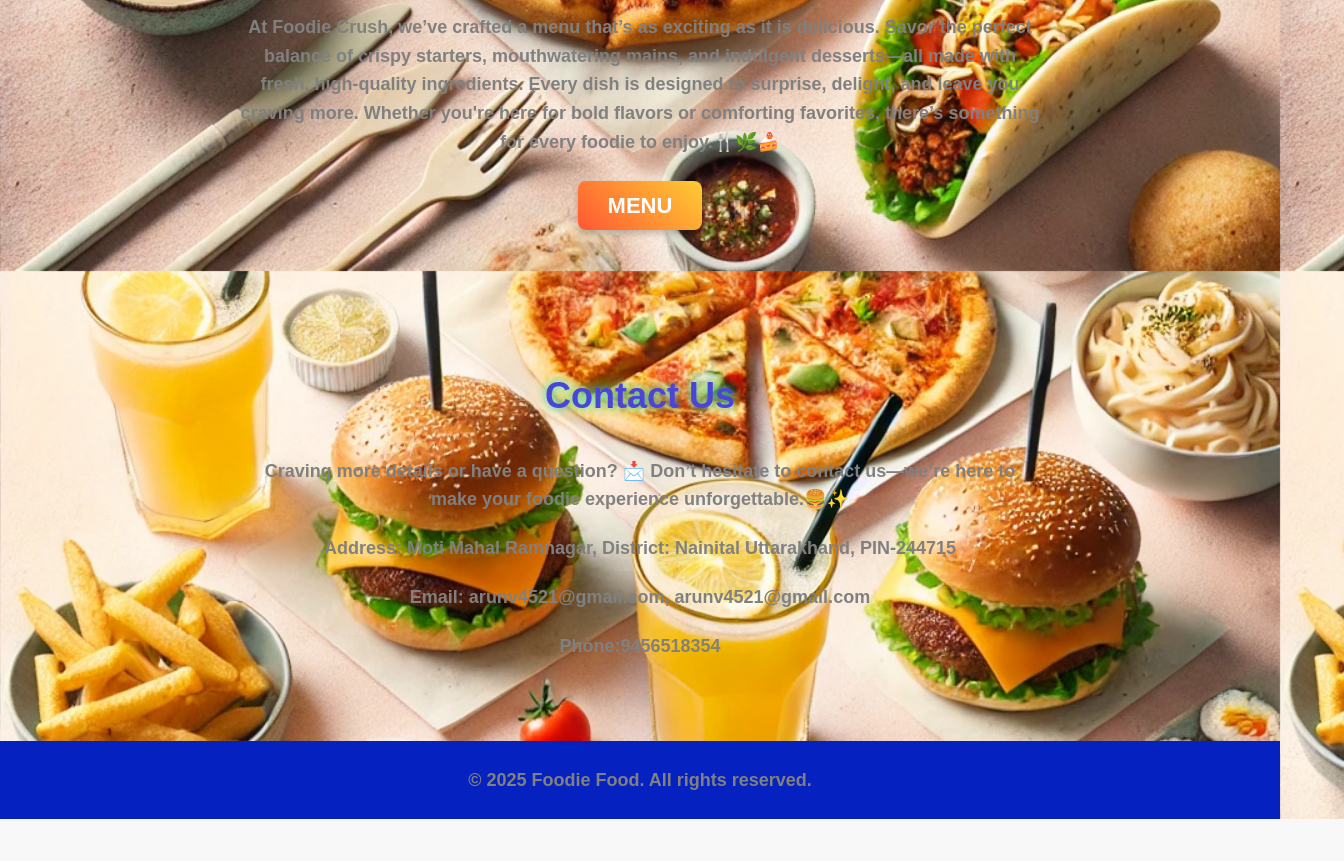
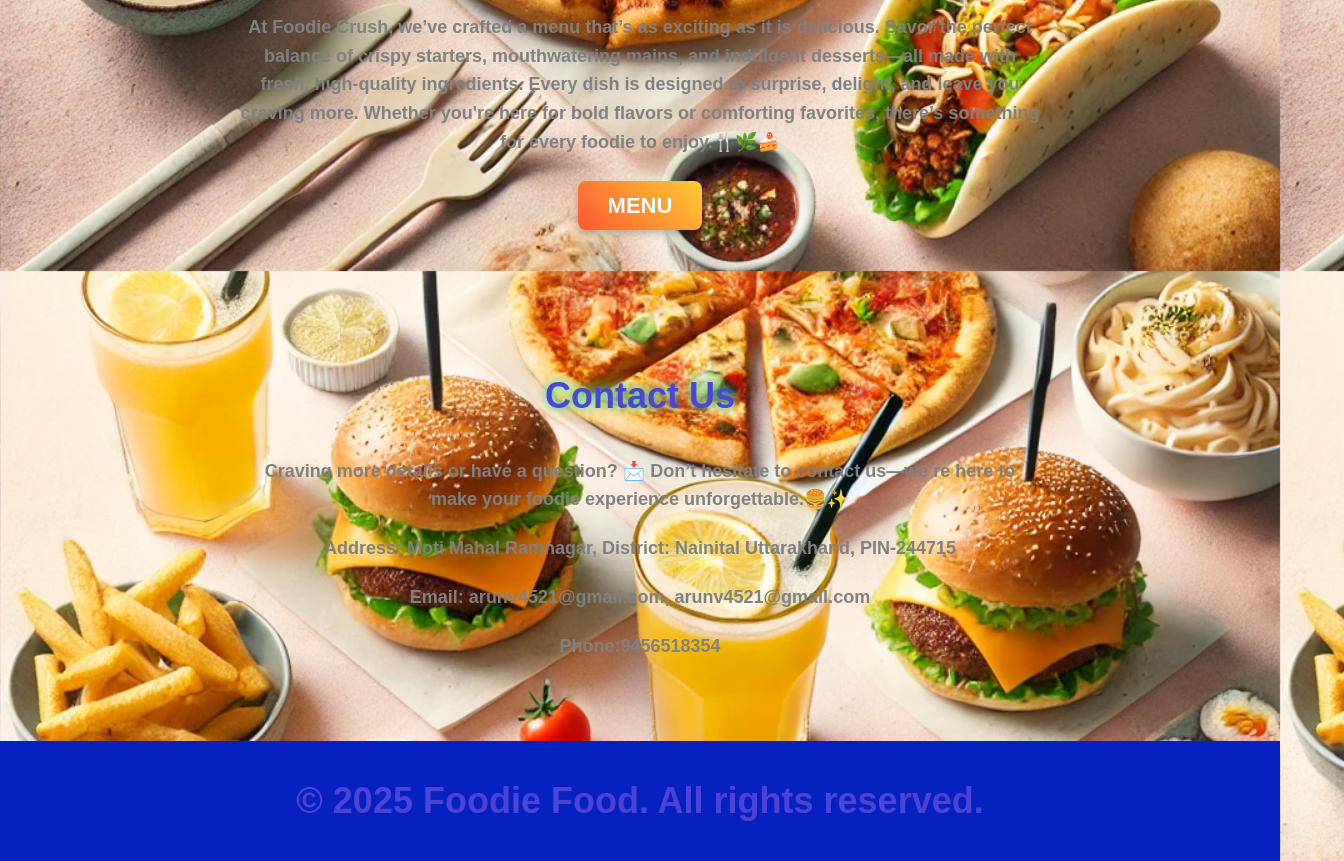
Before and after one commit to jinwoo177/the-foodie-crush, a plain HTML site: page index.html in a window 1280 px wide. Shown: the part 1009-1870 px from the top of the page, 1344 px wide, since content can reach past the window. Before the commit the page ends 1828 px from the top, so only its background shows below. Drawn offline with Linux system fonts and the light colour scheme.

Commit message:
Update index.html

```diff
--- a/index.html
+++ b/index.html
@@ -52,7 +52,7 @@ Uttarakhand, PIN-244715</p>
  </section>
  <!-- Footer -->
  <footer class="footer">
- <p>&copy; 2025 Foodie Food. All rights reserved.</p>
+ <h1>&copy; 2025 Foodie Food. All rights reserved.</h1>
 </footer>
 </body>
 </html>
```
